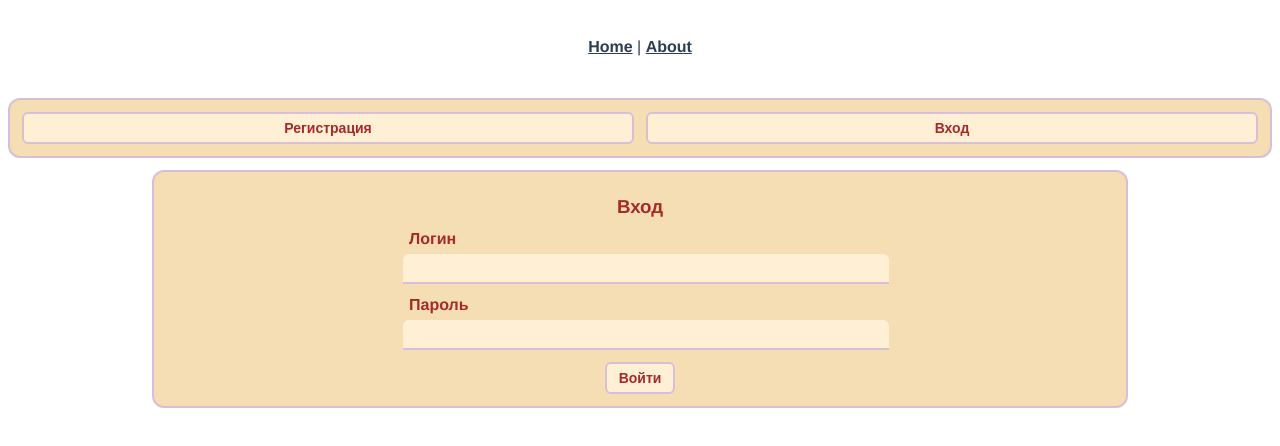
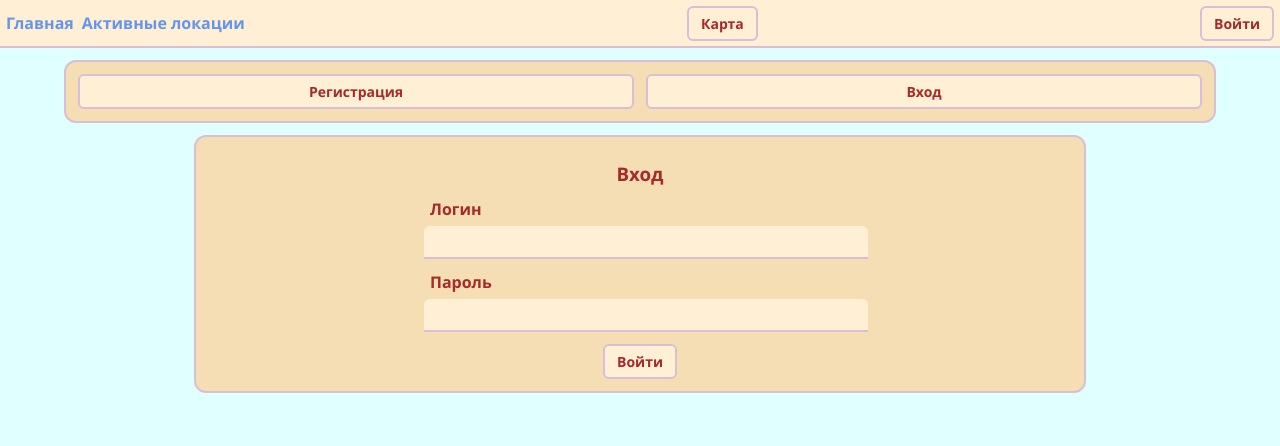
Before and after one commit to Fiasko99/monogatari-front, a Vue app: page /auth in a window 1280 px wide. Shown: the top 446 px of the page. Built offline with nearby package versions, Linux system fonts and the light colour scheme; no server answers.

Commit message:
update main page

```diff
--- a/src/App.vue
+++ b/src/App.vue
@@ -1,30 +1,72 @@
 <template>
-  <nav>
-    <router-link to="/">Home</router-link> |
-    <router-link to="/about">About</router-link>
-  </nav>
-  <router-view/>
+  <Header>
+    <template #navbar>
+      <Navbar />
+    </template>
+    <template #show-map-btn>
+      <Button @click="$store.commit('turnShowInteractiveMap')">Карта</Button>
+    </template>
+    <template #user-menu>
+      <UserMenu></UserMenu>
+    </template>
+  </Header>
+  <div class="app-main">
+    <router-view/>
+  </div>
 </template>
 
+<script>
+import UserMenu from "@/components/user-menu";
+import Header from "@/components/header";
+import Navbar from "@/components/navbar";
+import Button from "@/ui-kit/Button.vue";
+
+export default {
+  components: {
+    Header,
+    Navbar,
+    Button,
+    UserMenu,
+  },
+  async mounted() {
+    const token = localStorage.getItem(process.env.VUE_APP_TOKEN_NAME);
+    if (token) {
+      this.$store.commit('changeSignStatus', true)
+    }
+  }
+}
+</script>
+
 <style>
-#app {
-  font-family: Avenir, Helvetica, Arial, sans-serif;
-  -webkit-font-smoothing: antialiased;
-  -moz-osx-font-smoothing: grayscale;
-  text-align: center;
-  color: #2c3e50;
+* {
+  font-family: 'Segoe UI', Tahoma, Geneva, Verdana, sans-serif;
 }
-
-nav {
-  padding: 30px;
+body {
+  margin: 0;
+  padding: 0;
+  background: lightcyan;
 }
-
-nav a {
-  font-weight: bold;
-  color: #2c3e50;
+.app-main {
+  margin: 12px 0;
 }
-
-nav a.router-link-exact-active {
-  color: #42b983;
+@media screen and (max-width: 640px) {
+  .app-main {
+    margin: 12px 0;
+  }
+}
+@media screen and (min-width: 641px) and (max-width: 1440px) {
+  .app-main {
+    margin: 12px 5%;
+  }
+}
+@media screen and (min-width: 1441px) and (max-width: 2560px) {
+  .app-main {
+    margin: 12px 10%;
+  }
+}
+@media screen and (min-width: 2561px) {
+  .app-main {
+    margin: 12px 15%;
+  }
 }
 </style>
```
